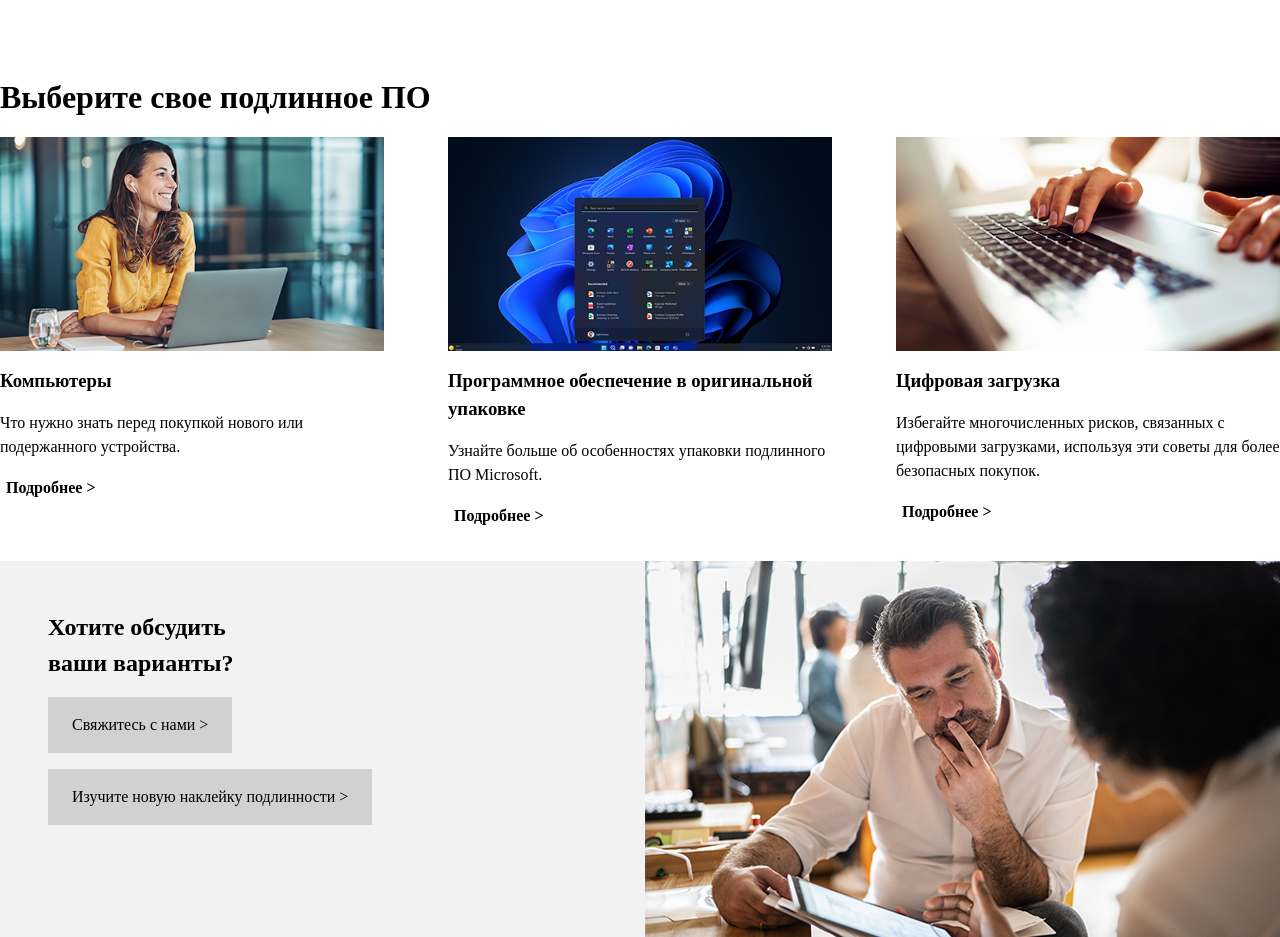
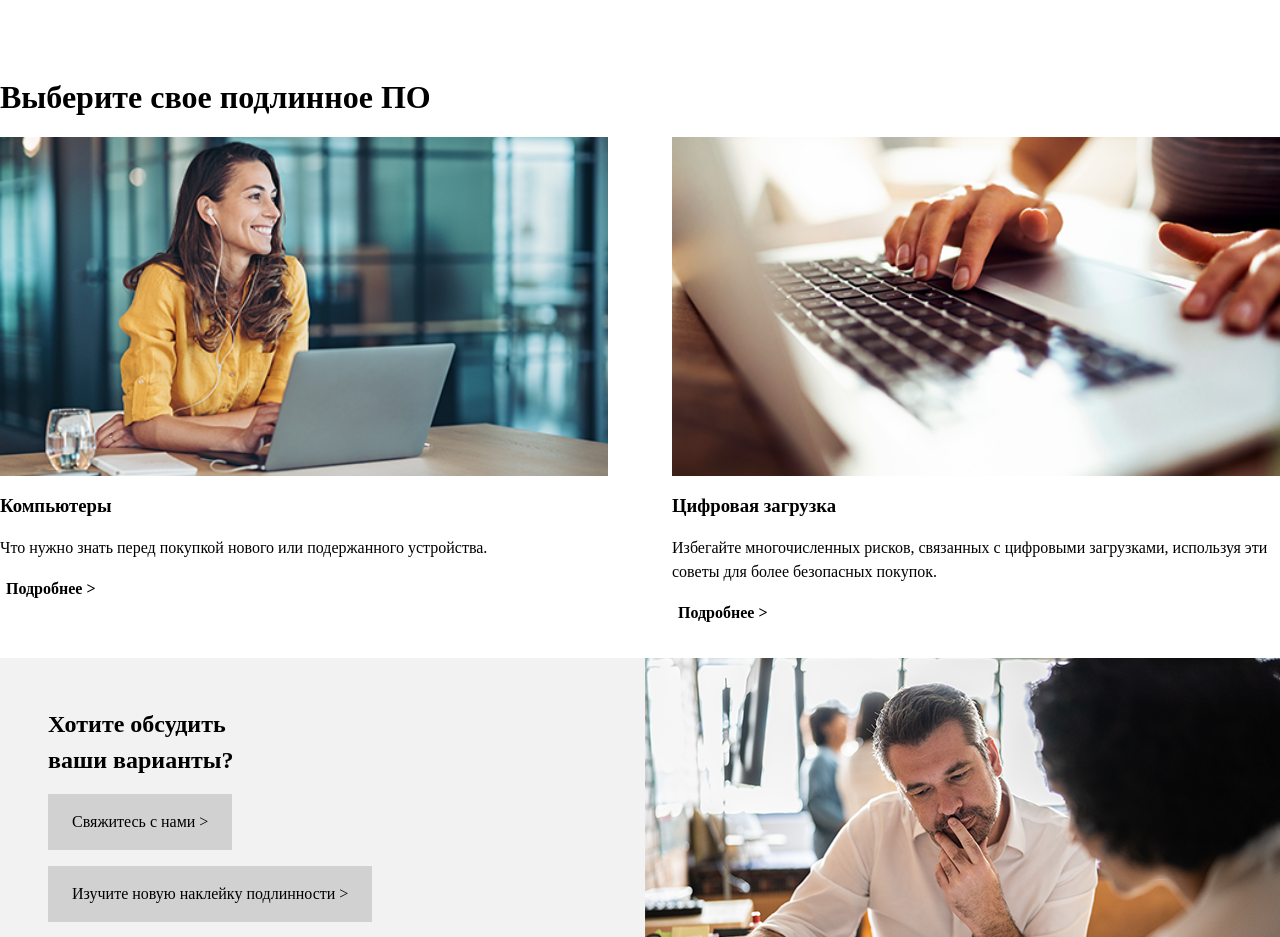
Before and after one commit to rus6600/microsoft, a plain HTML site: page index.html in a window 1280 px wide. Shown: the part 2620-3557 px from the top of the page. Drawn offline with nearby package versions, Linux system fonts and the light colour scheme; a web font is replaced by a local one.

Commit message:
rm column

```diff
--- a/css/style.css
+++ b/css/style.css
@@ -309,7 +309,7 @@ select {
 
 .section-cards__wrapper {
   display: grid;
-  grid-template-columns: repeat(3, 1fr);
+  grid-template-columns: repeat(2, 1fr);
   gap: 4rem;
 }
 
--- a/index.html
+++ b/index.html
@@ -370,18 +370,6 @@
               >
             </div>
             <div class="section-cards__card">
-              <img class="card__image" src="./img/blog-2-img.png" alt="" />
-              <h3>Программное обеспечение в оригинальной упаковке</h3>
-              <p>
-                Узнайте больше об особенностях упаковки подлинного ПО Microsoft.
-              </p>
-              <a
-                href="https://www.microsoft.com/en-us/howtotell/software-packaged"
-                target="_blank"
-                ><button class="fw-600">Подробнее ></button></a
-              >
-            </div>
-            <div class="section-cards__card">
               <img class="card__image" src="./img/blog-3-img.png" alt="" />
               <h3>Цифровая загрузка</h3>
               <p>
```
